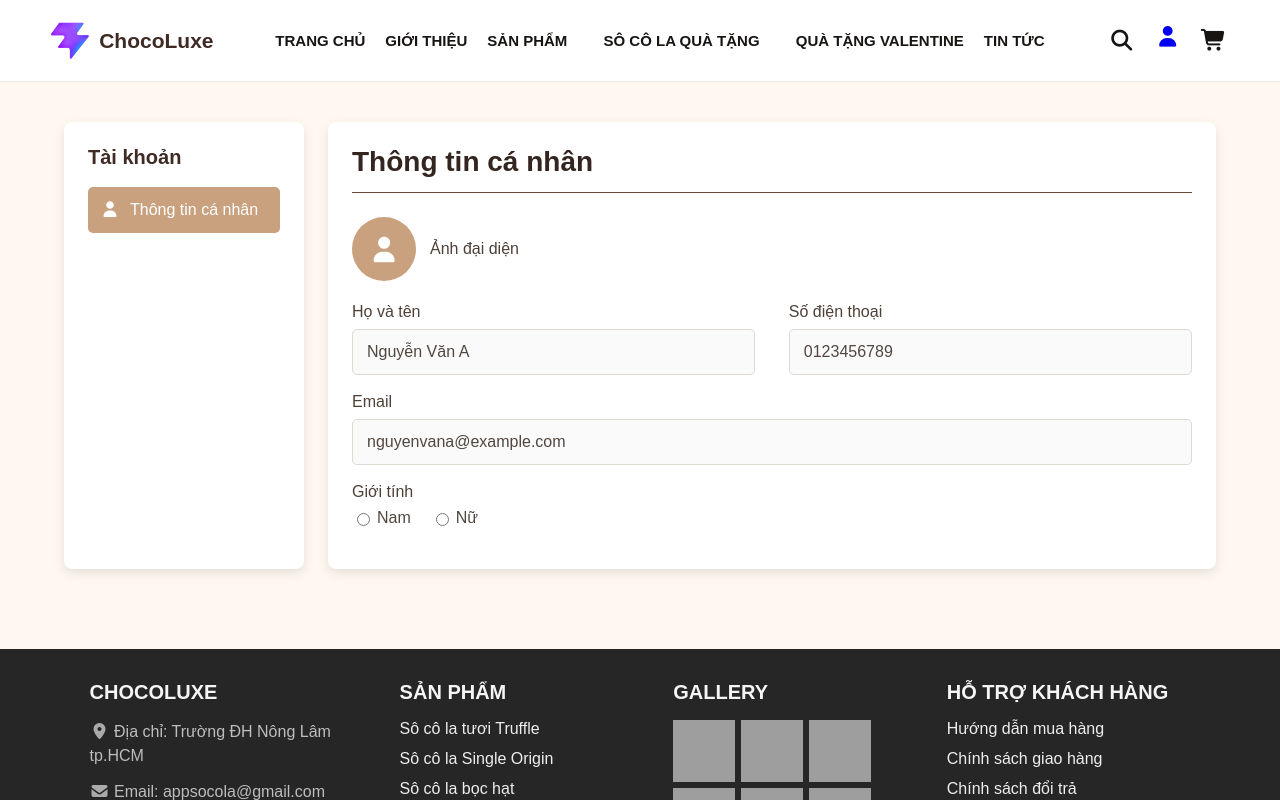
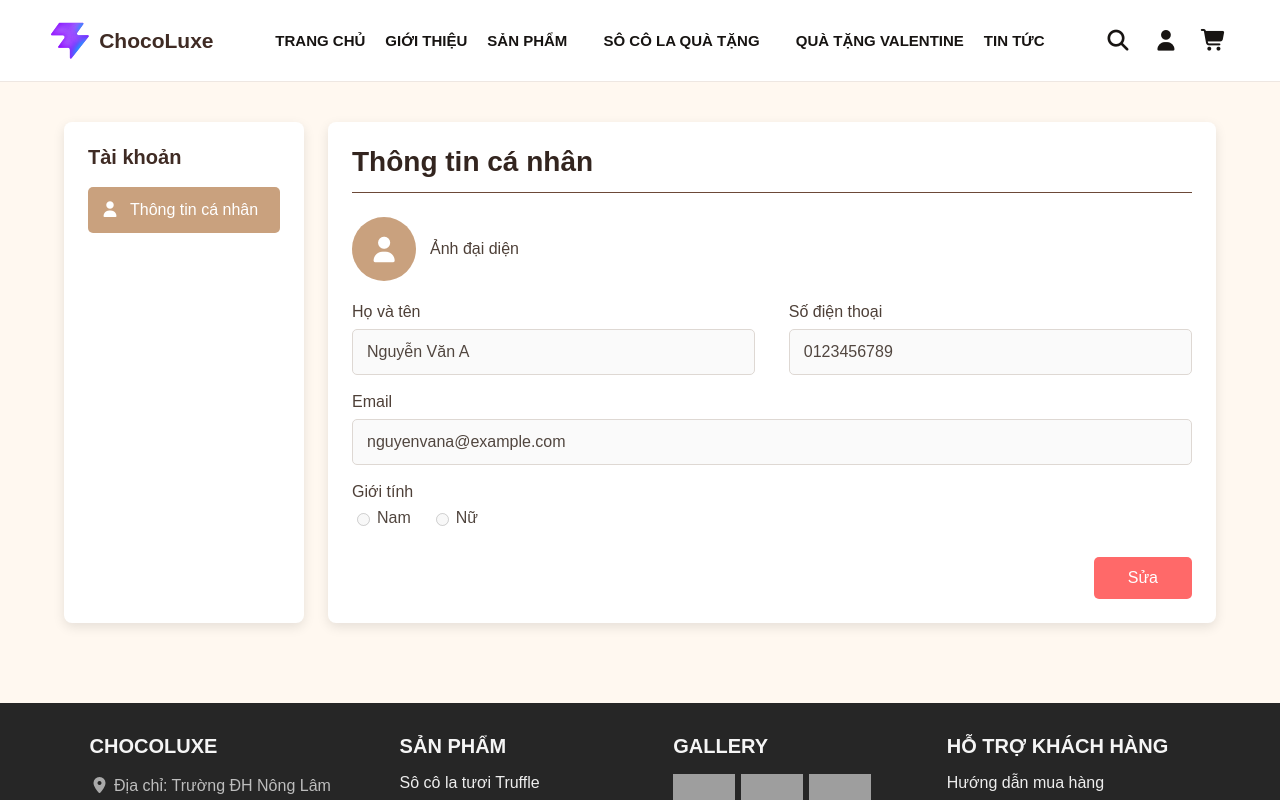
Before and after one commit to PhamVanViet23130380/AppSocola, a React (Vite) app: page /profile in a window 1280 px wide. Shown: the top 800 px of the page. Built offline with nearby package versions, Linux system fonts and the light colour scheme; grey boxes are pictures that could not be loaded.

Commit message:
feat(profile): thêm nút sửa thông tin cá nhân

```diff
--- a/src/components/Header/Header.css
+++ b/src/components/Header/Header.css
@@ -60,7 +60,7 @@
     gap: 18px;
 }
 
-.iconsHeader button {
+.iconsHeader button{
     display: grid;
     width: 30px;
     height: 30px;
@@ -70,9 +70,27 @@
     background: transparent;
     color: #171412;
     cursor: pointer;
+    text-decoration: none;
 }
 
-.iconsHeader button:hover {
+.iconsHeader a {
+    display: grid;
+    width: 30px;
+    height: 30px;
+    padding: 2px;
+    place-items: center;
+    border: 0;
+    background: transparent;
+    color: #171412;
+    cursor: pointer;
+    text-decoration: none;
+}
+
+.iconsHeader button:hover{
+    color: #8d4b2d;
+}
+
+.iconsHeader a:hover {
     color: #8d4b2d;
 }
 
--- a/src/pages/Profile/Profile.css
+++ b/src/pages/Profile/Profile.css
@@ -103,6 +103,17 @@
     color: #51463f;
 }
 
+.profileInput {
+    box-sizing: border-box;
+    width: 100%;
+    padding: 13px 14px;
+    border: 1px solid #ded8d3;
+    border-radius: 5px;
+    background-color: #ffffff;
+    color: #51463f;
+    font-size: 15px;
+}
+
 .genderOptions {
     display: flex;
     align-items: center;
@@ -123,3 +134,23 @@
 .profileEmail {
     width: 100%;
 }
+
+.profileActions {
+    display: flex;
+    justify-content: flex-end;
+    margin-top: 12px;
+}
+
+.profileEditButton {
+    padding: 12px 34px;
+    border: 0;
+    border-radius: 5px;
+    background-color: #ff6969;
+    color: #ffffff;
+    font-size: 16px;
+    cursor: pointer;
+}
+
+.profileEditButton:hover {
+    background-color: #e95b5b;
+}
--- a/src/pages/Profile/Profile.jsx
+++ b/src/pages/Profile/Profile.jsx
@@ -1,6 +1,19 @@
 import "./Profile.css"
+import { useState } from "react"
 
 function Profile() {
+    const [isEditing, setIsEditing] = useState(false)
+    const [profile, setProfile] = useState({
+        name: "Nguyễn Văn A",
+        phone: "0123456789",
+        email: "nguyenvana@example.com",
+        gender: "",
+    })
+
+    function handleChange(event) {
+        setProfile({ ...profile, [event.target.name]: event.target.value })
+    }
+
     return (
         <main className="profilePage">
             <div className="profileLayout">
@@ -25,29 +38,35 @@ function Profile() {
                     <div className="profileFields">
                         <div className="profileField">
                             <span>Họ và tên</span>
-                            <p>Nguyễn Văn A</p>
+                            {isEditing ? (<input className="profileInput" type="text" name="name" value={profile.name} onChange={handleChange} />) : (<p>{profile.name}</p>)}
                         </div>
                         <div className="profileField">
                             <span>Số điện thoại</span>
-                            <p>0123456789</p>
+                            {isEditing ? (<input className="profileInput" type="text" name="phone" value={profile.phone} onChange={handleChange} />) : (<p>{profile.phone}</p>)}
                         </div>
                         <div className="profileField profileEmail">
                             <span>Email</span>
-                            <p>nguyenvana@example.com</p>
+                            {isEditing ? (<input className="profileInput" type="email" name="email" value={profile.email} onChange={handleChange} />) : (<p>{profile.email}</p>)}
                         </div>
                         <div className="profileField">
                             <span>Giới tính</span>
                             <div className="genderOptions">
                                 <label>
-                                    <input type="radio" name="gender" value="nam" />
+                                    <input type="radio" name="gender" value="nam" checked={profile.gender === "nam"} onChange={handleChange} disabled={!isEditing} />
                                     Nam
                                 </label>
                                 <label>
-                                    <input type="radio" name="gender" value="nu" />
+                                    <input type="radio" name="gender" value="nu" checked={profile.gender === "nu"} onChange={handleChange} disabled={!isEditing} />
                                     Nữ
                                 </label>
                             </div>
                         </div>
+                    </div>
+
+                    <div className="profileActions">
+                        <button type="button" className="profileEditButton" onClick={() => setIsEditing(!isEditing)}>
+                            {isEditing ? "Lưu" : "Sửa"}
+                        </button>
                     </div>
                 </section>
             </div>
```
